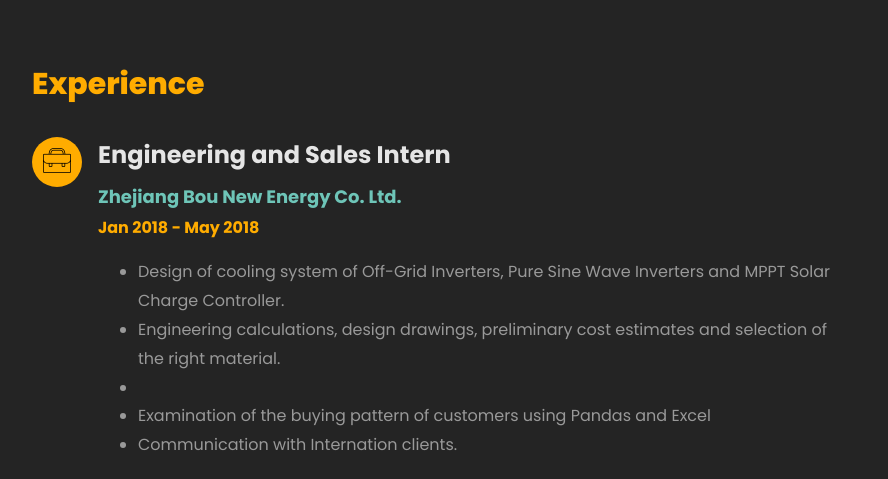
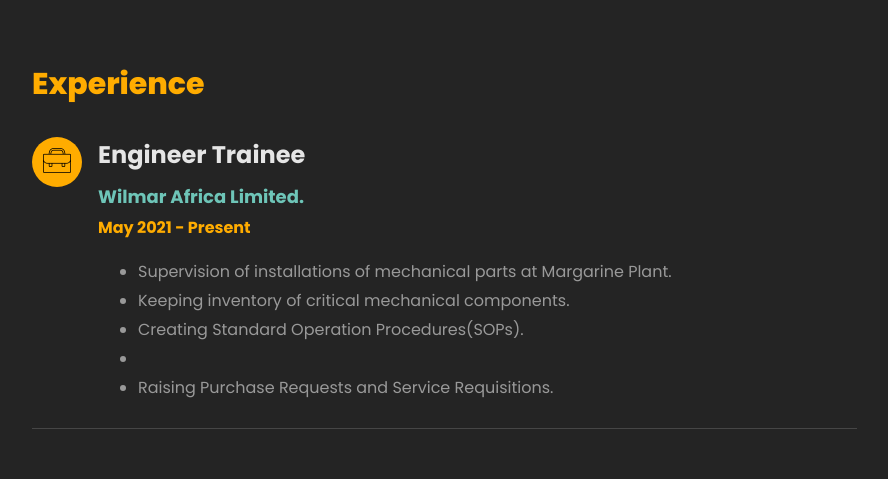
Before and after one commit to boakye135/boakye135.github.io, a plain HTML site: page index.html in a window 1280 px wide. Shown: the part 2240-2719 px from the top of the page, without its empty margins (338-1226 px from the left). Drawn offline with Linux system fonts and the light colour scheme; files whose address does not match are found by name.

Commit message:
Update index.html
experience updates

```diff
--- a/index.html
+++ b/index.html
@@ -167,6 +167,23 @@
 					</div>
 					<div id="page-2" class="page two">
 						<h2 class="heading">Experience</h2>
+						<div class="resume-wrap d-flex ftco-animate">
+							<div class="icon d-flex align-items-center justify-content-center">
+								<span class="flaticon-suitcase"></span>
+							</div>
+							<div class="text pl-3">
+								<h2>Engineer Trainee</h2>
+								<span class="position">Wilmar Africa Limited.</span>
+								<p class="date">May 2021 - Present</p>
+								<ul>
+									<li>Supervision of installations of mechanical parts at Margarine Plant.</li>
+									<li>Keeping inventory of critical mechanical components.</li>
+									<li>Creating Standard Operation Procedures(SOPs).<li>
+									<li>Raising Purchase Requests and Service Requisitions.</li>
+								</ul>
+							</div>
+						</div>
+					</div>
 						<div class="resume-wrap d-flex ftco-animate">
 							<div class="icon d-flex align-items-center justify-content-center">
 								<span class="flaticon-suitcase"></span>
```
